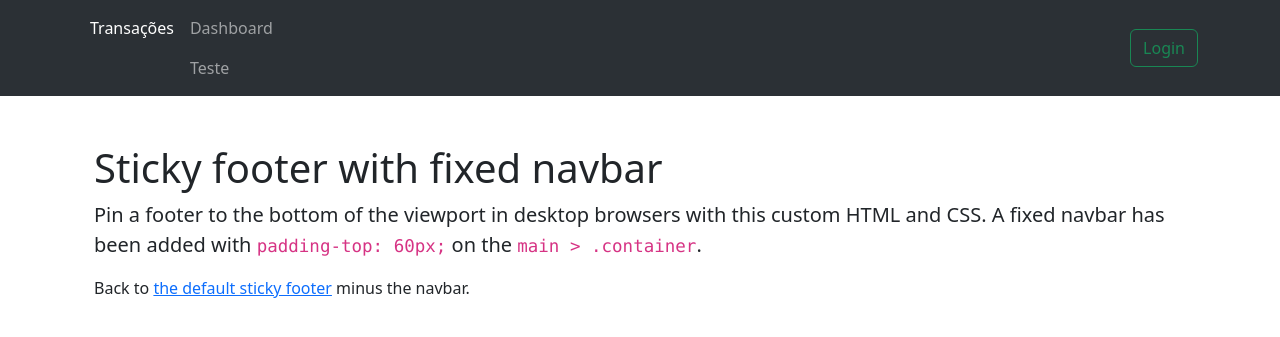
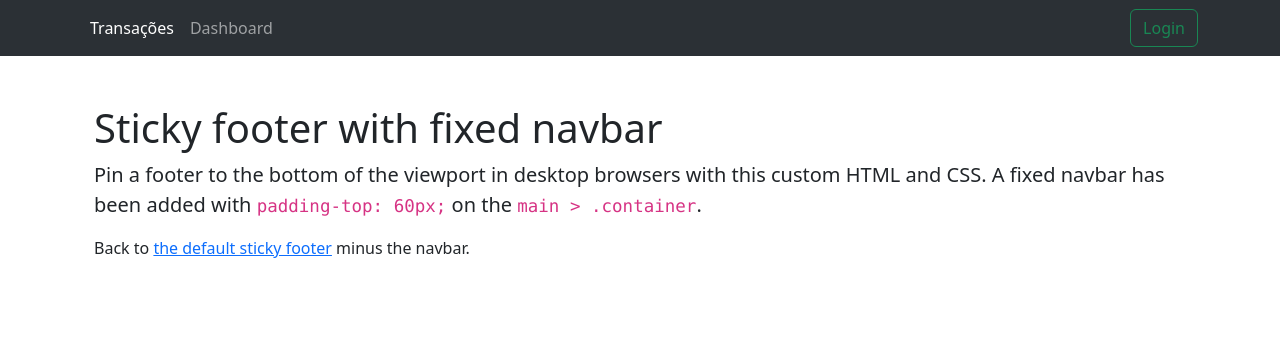
Before and after one commit to Leobatista96/app-financas, a Django app: page // in a window 1280 px wide. Shown: the top 337 px of the page. Run offline with Django 5.2, Linux system fonts and the light colour scheme.

Commit message:
adjustments

```diff
--- a/app/templates/menu.html
+++ b/app/templates/menu.html
@@ -10,7 +10,6 @@
           </li>
           <li class="nav-item">
             <a class="nav-link" href="{% url 'dashboard-url'%}">Dashboard</a>
-            <a class="nav-link" href="{% url 'dashboard-url'%}">Teste</a>
           </li>
         </ul>
 
```
